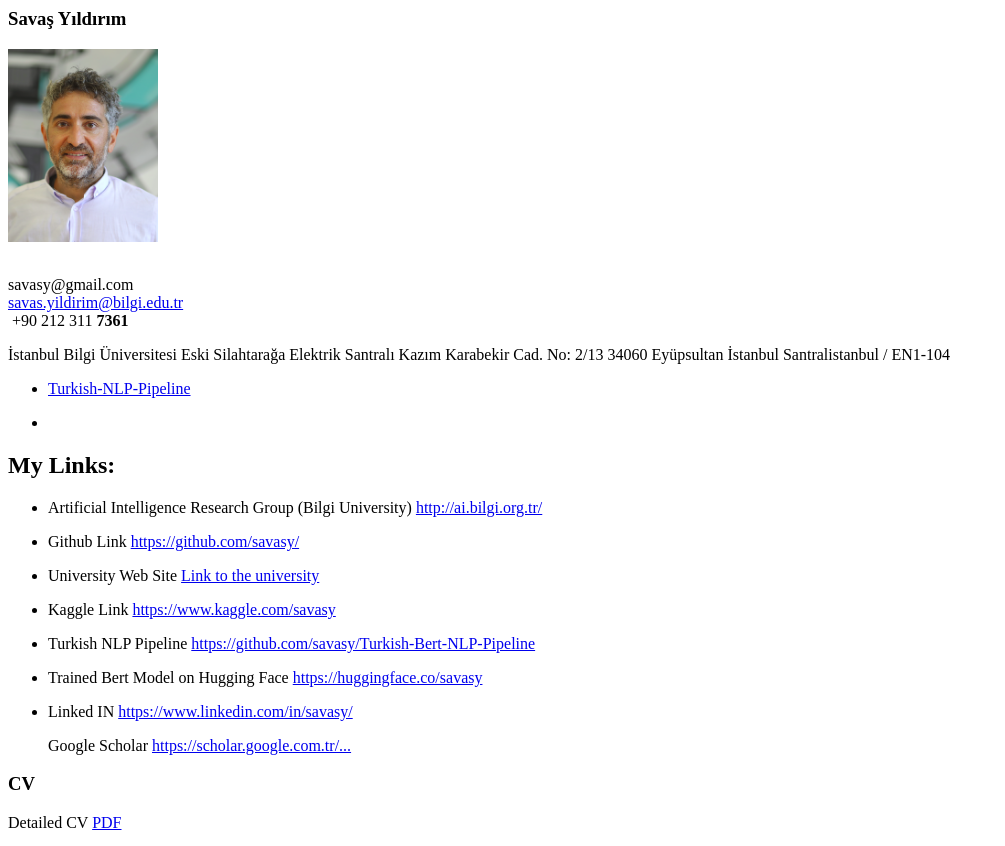
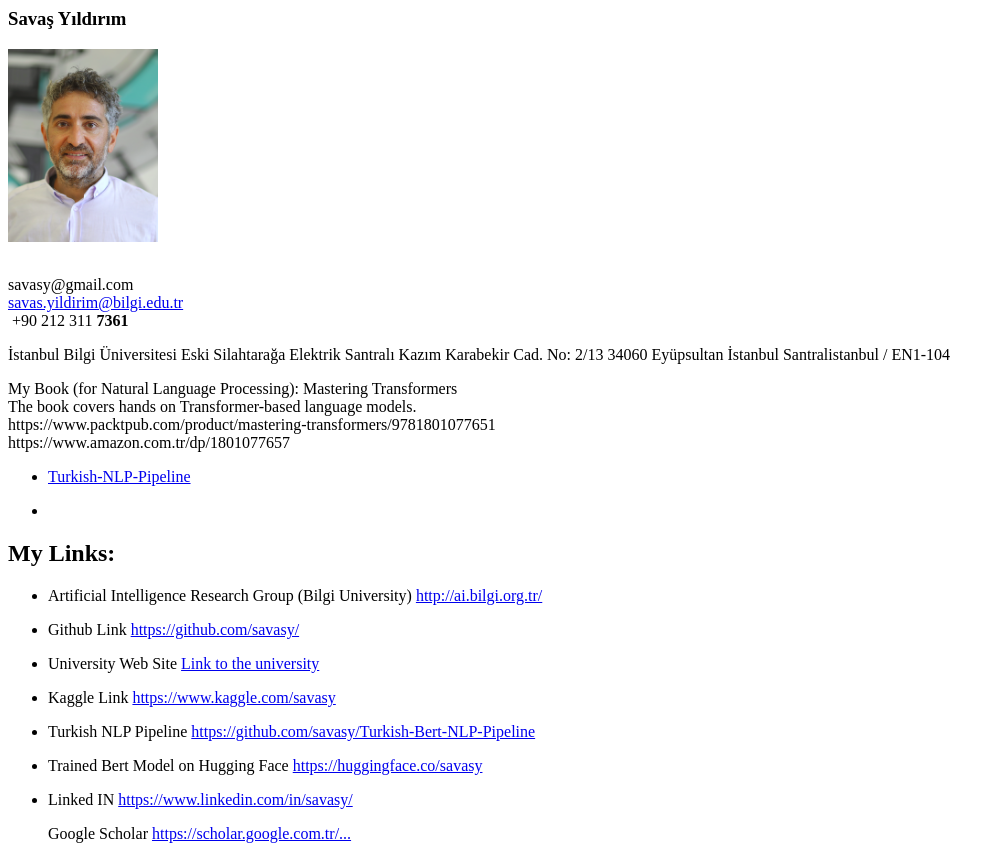
Before and after one commit to savasy/savasy.github.io, a plain HTML site: page index.html in a window 1280 px wide. Shown: the top 846 px of the page, without its empty margins (0-1005 px from the left). Drawn offline with Linux system fonts and the light colour scheme.

Commit message:
Update index.html

```diff
--- a/index.html
+++ b/index.html
@@ -22,7 +22,18 @@
   Eski Silahtarağa Elektrik Santralı Kazım Karabekir Cad. No: 2/13 34060 Eyüpsultan İstanbul
   Santralistanbul / EN1-104 </p>
 
+  <p>
+  My Book (for Natural Language Processing): Mastering Transformers
+    <br>
+    The book covers hands on Transformer-based language models.
+    <br>
+    https://www.packtpub.com/product/mastering-transformers/9781801077651
+<br>
+    https://www.amazon.com.tr/dp/1801077657
 
+
+
+  </p>
 
   <Turkish NLP Pipelin>
 
```
